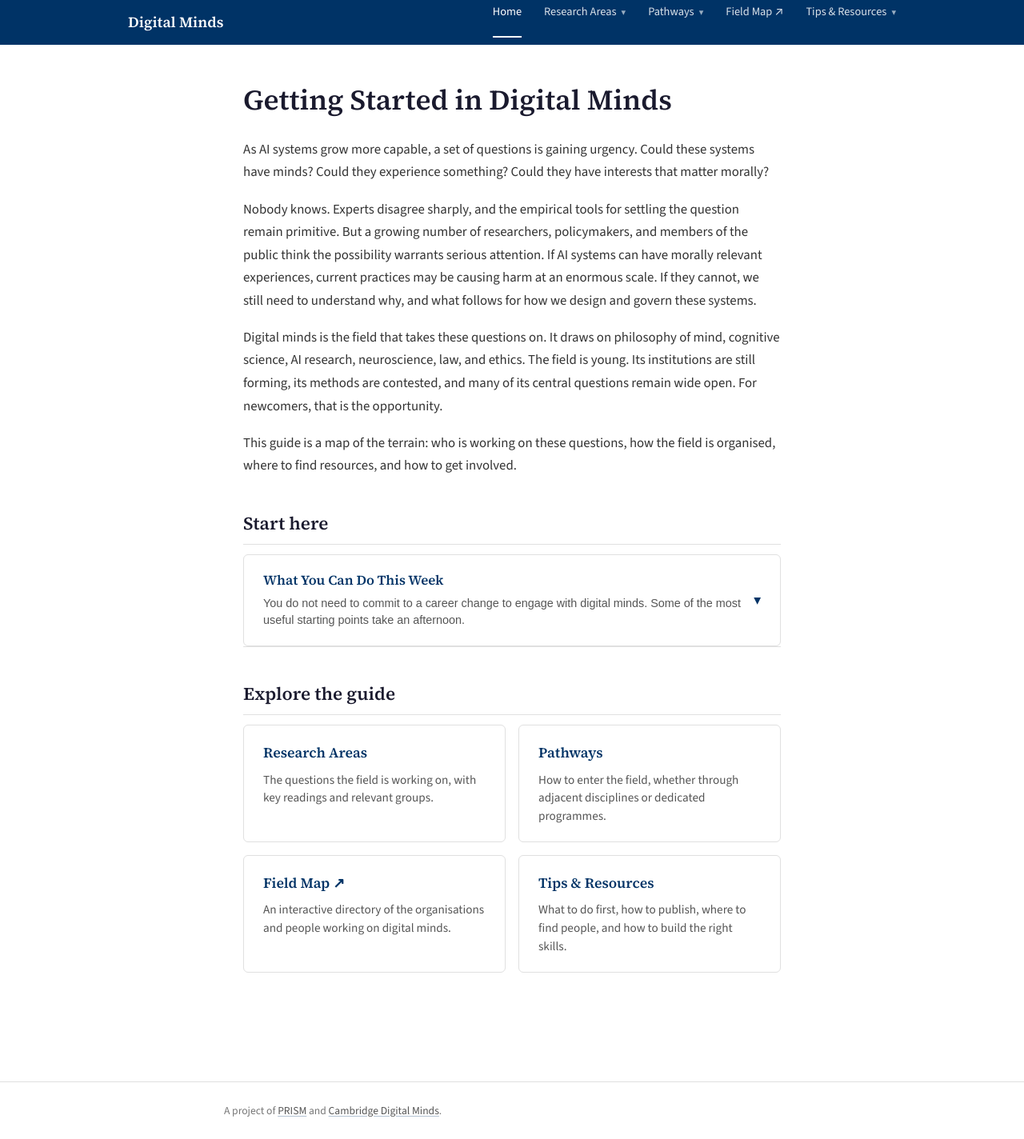
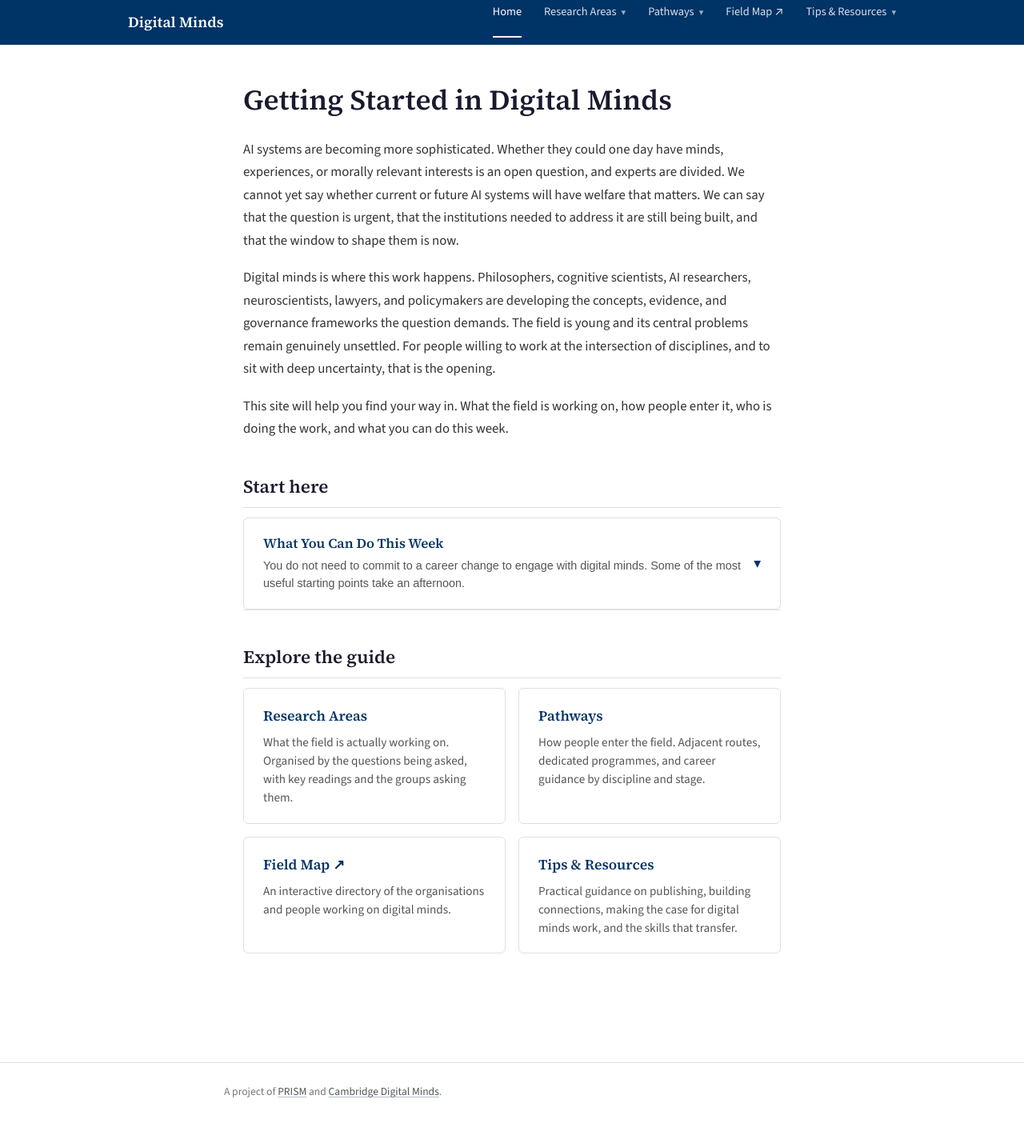
Before and after one commit to Mitchel-Alexander/getting-started-digital-minds, a Jekyll site: the page built from index.md, in a window 1280 px wide. Shown: the whole page at 80% size. Built offline with Jekyll 4.4.1, drawn with Linux system fonts in a browser that asks for light colours; after the commit the page ends 1400 px from its top, so only the background shows below that.

Commit message:
Redraft homepage intro and start-here content for specificity and voice
Homepage intro rewritten to lead with the situation rather than rhetorical
questions. Start-here resource descriptions now explain what the reader will
encounter rather than categorising each link. Section card descriptions
sharpened. Aligns tone with Research Areas and Pathways pages.

Co-Authored-By: Claude Opus 4.6 <noreply@anthropic.com>

```diff
--- a/_includes/start-here-content.md
+++ b/_includes/start-here-content.md
@@ -1,20 +1,20 @@
 ### An afternoon
 
-- Read the [80,000 Hours profile on the moral status of digital minds](https://80000hours.org/problem-profiles/moral-status-digital-minds/). The clearest short overview of what is at stake and why the field exists.
-- Subscribe to the [Digital Minds Newsletter](https://www.digitalminds.news/). A regular digest tracking developments across the field.
-- Browse [Avi Parrack's Quickstart Guide](https://aviparrack.substack.com/p/digital-minds-a-quickstart-guide). A curated reading list organised by level of engagement, from curious to committed.
-- Watch an episode of [Exploring Machine Consciousness](https://www.youtube.com/@PRISM_Global) (PRISM), [Our Lives With Bots](https://www.youtube.com/@OurLivesWithBots), or [Conspicuous Cognition](https://www.youtube.com/@conspicuouscognition/videos). Three channels covering consciousness, AI, and moral status from different angles.
+- Read the [80,000 Hours profile on the moral status of digital minds](https://80000hours.org/problem-profiles/moral-status-digital-minds/). The best short introduction to the field: what the questions are, why they matter, and where the uncertainty lies.
+- Subscribe to the [Digital Minds Newsletter](https://www.digitalminds.news/). The closest thing the field has to a shared bulletin board. Covers new research, events, job openings, and policy developments as they happen.
+- Browse [Avi Parrack's Quickstart Guide](https://aviparrack.substack.com/p/digital-minds-a-quickstart-guide). A curated reading list that scales with your level of commitment, from a single paper to a full syllabus.
+- Watch an episode of [Exploring Machine Consciousness](https://www.youtube.com/@PRISM_Global) (PRISM), [Our Lives With Bots](https://www.youtube.com/@OurLivesWithBots), or [Conspicuous Cognition](https://www.youtube.com/@conspicuouscognition/videos). Three channels approaching consciousness, AI, and moral status from different directions. Good for getting a feel for how people in the field actually talk about these questions.
 
 ### A weekend
 
-- Read Bradford Saad and Andreas Mogensen's [Digital Minds I](https://philpapers.org/archive/SAADMI-2.pdf) (2026). The most comprehensive academic introduction to the philosophical and cognitive science questions at the centre of the field.
-- Read Patrick Butlin et al., [Consciousness in Artificial Intelligence](https://arxiv.org/abs/2308.08708) (2023). The field's anchor paper, applying multiple consciousness theories to AI architectures.
-- Read one sceptical or alternative perspective. Anil Seth's [Conscious Artificial Intelligence and Biological Naturalism](https://www.cambridge.org/core/journals/behavioral-and-brain-sciences/article/conscious-artificial-intelligence-and-biological-naturalism/C9912A5BE9D806012E3C8B3AF612E39A) (2025) argues consciousness may require biological substrates. John Dorsch's [Against AI Welfare](https://onlinelibrary.wiley.com/doi/full/10.1002/aaai.70016) (2025) challenges the coherence of the concept. Either will sharpen your sense of where the disagreements lie.
-- Write something. A short summary, a reaction post, a set of questions the reading raised. Even a few hundred words on a personal blog or shared document begins to clarify your own thinking and signals engagement to others in the field.
+- Read Bradford Saad and Andreas Mogensen's [Digital Minds I](https://philpapers.org/archive/SAADMI-2.pdf) (2026). The most comprehensive academic introduction available. It covers the philosophical and cognitive science questions at the centre of the field, and it does so without assuming prior expertise in either.
+- Read Patrick Butlin et al., [Consciousness in Artificial Intelligence](https://arxiv.org/abs/2308.08708) (2023). The paper that catalysed the field's current form. Fourteen researchers applied leading consciousness theories to AI architectures and found that none could be confidently ruled in or out. Most work since has been responding to it.
+- Read one sceptical voice. Anil Seth's [Conscious Artificial Intelligence and Biological Naturalism](https://www.cambridge.org/core/journals/behavioral-and-brain-sciences/article/conscious-artificial-intelligence-and-biological-naturalism/C9912A5BE9D806012E3C8B3AF612E39A) (2025) argues consciousness may require biological substrates. John Dorsch's [Against AI Welfare](https://onlinelibrary.wiley.com/doi/full/10.1002/aaai.70016) (2025) challenges the coherence of the welfare concept itself. The field takes both positions seriously. You should too.
+- Write something. A summary, a reaction, a set of questions the reading raised. A few hundred words on a blog or shared document forces you to work out what you actually think, and it signals to others in the field that you are engaging.
 
 ### Going deeper
 
-- Start or join a reading group. If your department or institution does not have one, propose it. A handful of people meeting fortnightly to work through a paper is one of the lowest-cost, highest-value things you can organise.
+- Start or join a reading group. If your department or institution does not have one, propose it. A handful of people meeting fortnightly to work through a paper is one of the lowest-cost, highest-value things you can organise. Several of the field's current collaborations began this way.
 - Register for the [Cambridge Digital Minds online course](https://digitalminds.cam/course/). Eight weeks covering consciousness theories, welfare assessment, governance, and public perception. Free, approximately 3.5 hours per week. Currently in pre-launch.
-- Apply for a structured programme. The [Neuromatch AI Sentience Scholars Program](https://neuromatch.io/ai-sentience-scholars/), [Future Impact Group Fellowship](https://futureimpact.group/fellowship), and [Sentient Futures Fellowship](https://www.sentientfutures.ai/) all offer mentored research with cohorts of peers. See [Pathways](/pathways/) for the full pipeline.
-- Attend a conference or workshop. The [Association for the Scientific Study of Consciousness](https://theassc.org/) (ASSC), the Cambridge Digital Minds Workshop, and [Sentient Futures conferences](https://www.youtube.com/@sentfutures/videos) are the main venues where this community gathers.
+- Apply for a structured programme. The [Neuromatch AI Sentience Scholars Program](https://neuromatch.io/ai-sentience-scholars/), [Future Impact Group Fellowship](https://futureimpact.group/fellowship), and [Sentient Futures Fellowship](https://www.sentientfutures.ai/) all offer mentored research within a cohort. See [Pathways](/pathways/) for the full pipeline and how these programmes connect.
+- Attend a conference or workshop. The [Association for the Scientific Study of Consciousness](https://theassc.org/) (ASSC) annual meeting is the largest relevant gathering. The Cambridge Digital Minds Workshop and [Sentient Futures conferences](https://www.youtube.com/@sentfutures/videos) are where the dedicated digital minds community convenes. Showing up to one of these puts you in the room with people whose work you have been reading.
--- a/index.md
+++ b/index.md
@@ -6,26 +6,24 @@ start_here:
   description: "You do not need to commit to a career change to engage with digital minds. Some of the most useful starting points take an afternoon."
 sections:
   - title: "Research Areas"
-    description: "The questions the field is working on, with key readings and relevant groups."
+    description: "What the field is actually working on. Organised by the questions being asked, with key readings and the groups asking them."
     url: "/research-areas/"
   - title: "Pathways"
-    description: "How to enter the field, whether through adjacent disciplines or dedicated programmes."
+    description: "How people enter the field. Adjacent routes, dedicated programmes, and career guidance by discipline and stage."
     url: "/pathways/"
   - title: "Field Map"
     description: "An interactive directory of the organisations and people working on digital minds."
     url: "https://mitchel-alexander.github.io/digital-minds-map/"
     external: true
   - title: "Tips & Resources"
-    description: "What to do first, how to publish, where to find people, and how to build the right skills."
+    description: "Practical guidance on publishing, building connections, making the case for digital minds work, and the skills that transfer."
     url: "/tips-resources/"
 ---
 
 # Getting Started in Digital Minds
 
-As AI systems grow more capable, a set of questions is gaining urgency. Could these systems have minds? Could they experience something? Could they have interests that matter morally?
+AI systems are becoming more sophisticated. Whether they could one day have minds, experiences, or morally relevant interests is an open question, and experts are divided. We cannot yet say whether current or future AI systems will have welfare that matters. We can say that the question is urgent, that the institutions needed to address it are still being built, and that the window to shape them is now.
 
-Nobody knows. Experts disagree sharply, and the empirical tools for settling the question remain primitive. But a growing number of researchers, policymakers, and members of the public think the possibility warrants serious attention. If AI systems can have morally relevant experiences, current practices may be causing harm at an enormous scale. If they cannot, we still need to understand why, and what follows for how we design and govern these systems.
+Digital minds is where this work happens. Philosophers, cognitive scientists, AI researchers, neuroscientists, lawyers, and policymakers are developing the concepts, evidence, and governance frameworks the question demands. The field is young and its central problems remain genuinely unsettled. For people willing to work at the intersection of disciplines, and to sit with deep uncertainty, that is the opening.
 
-Digital minds is the field that takes these questions on. It draws on philosophy of mind, cognitive science, AI research, neuroscience, law, and ethics. The field is young. Its institutions are still forming, its methods are contested, and many of its central questions remain wide open. For newcomers, that is the opportunity.
-
-This guide is a map of the terrain: who is working on these questions, how the field is organised, where to find resources, and how to get involved.
+This site will help you find your way in. What the field is working on, how people enter it, who is doing the work, and what you can do this week.
```
